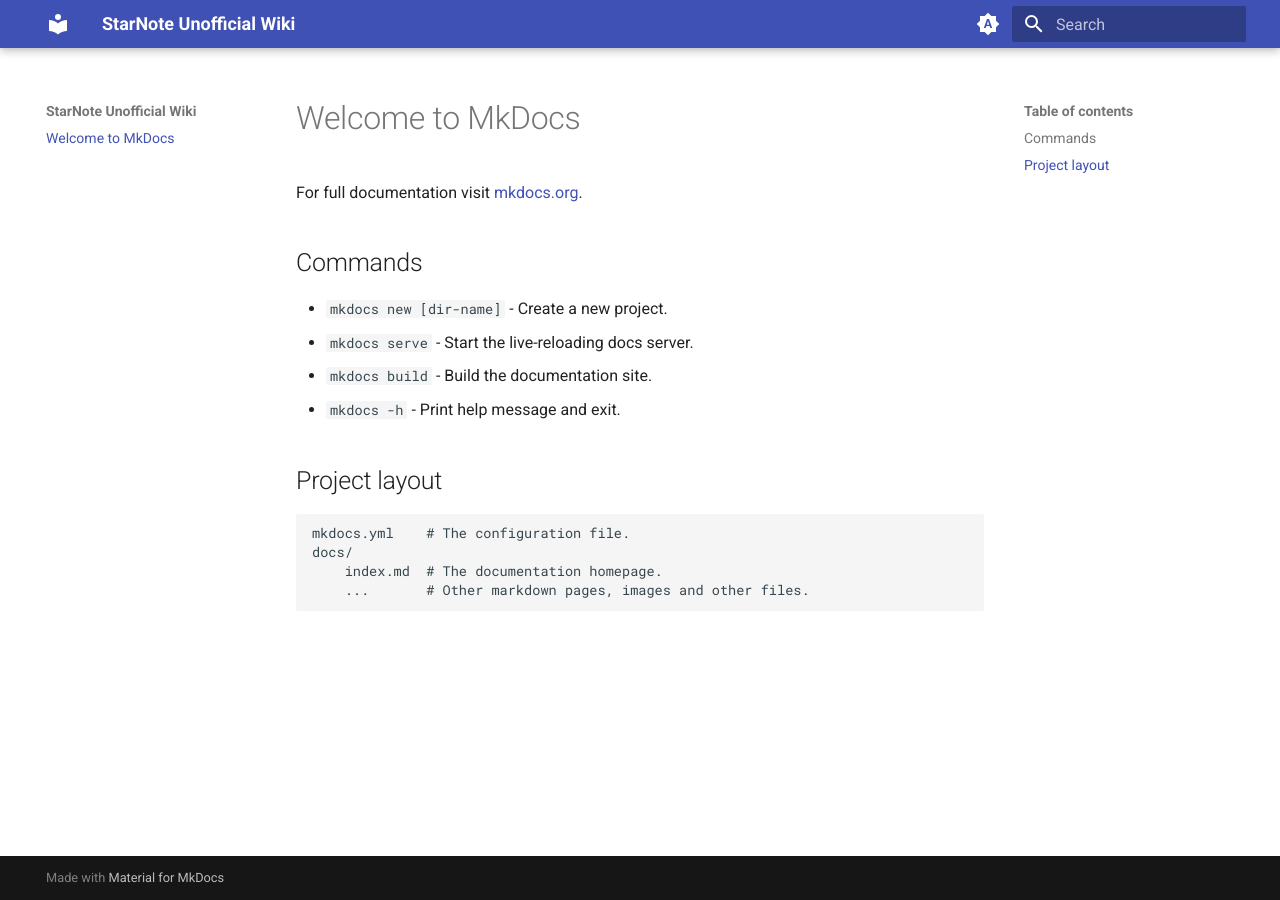
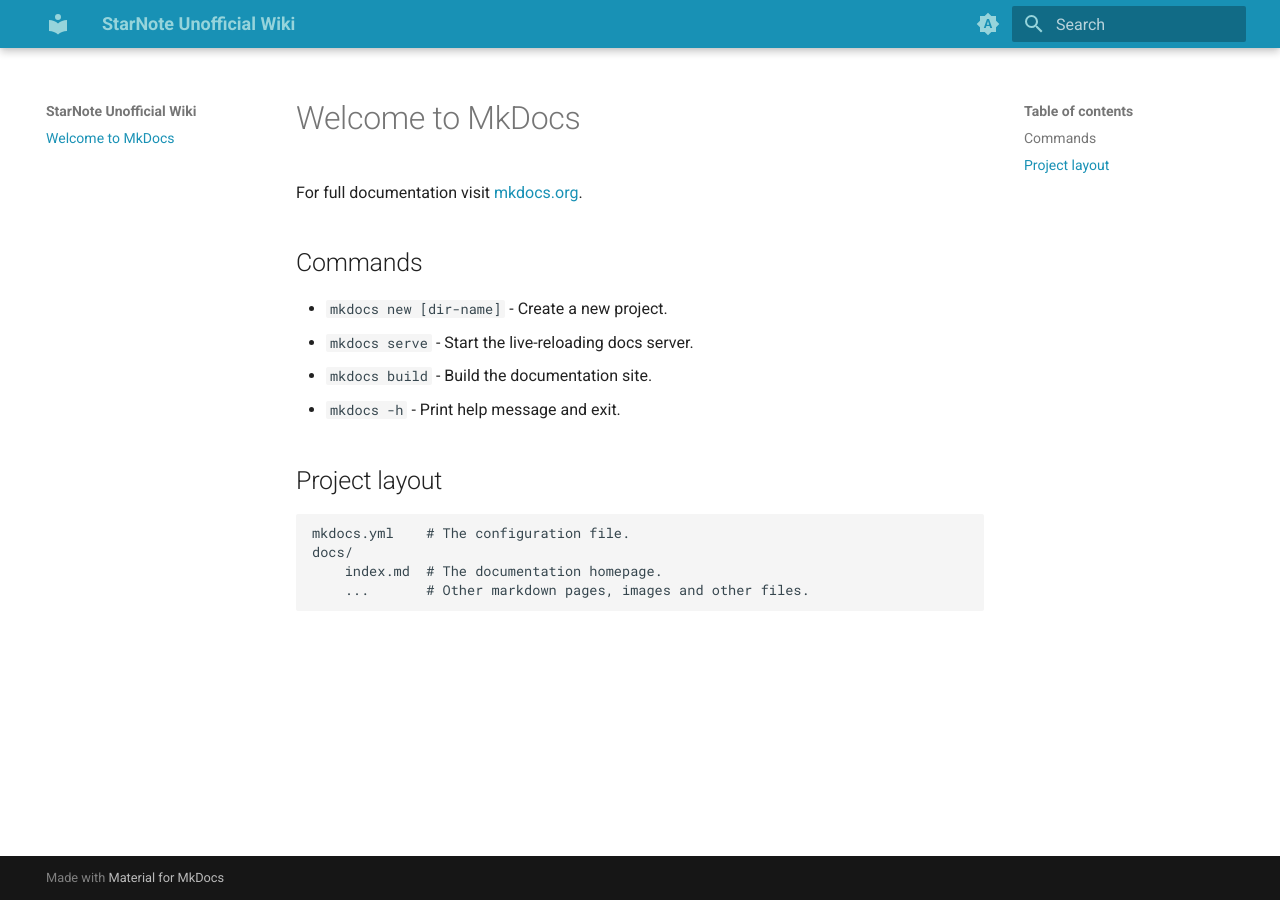
Before and after one commit to NakoTurtle/StarNote-Unofficial-Wiki, an MkDocs documentation site: the page built from docs/index.md, in a window 1280 px wide. Built offline with MkDocs 1.6.1 and Material for MkDocs 9.7.7, drawn with Linux system fonts in a browser that asks for light colours.

Commit message:
Update extra.css

```diff
--- a/docs/stylesheets/extra.css
+++ b/docs/stylesheets/extra.css
@@ -1,9 +1,9 @@
-[data-md-color-scheme="starlight"] {
+[data-md-color-scheme="default"] {
   --md-primary-fg-color:        #1891B5;
   --md-primary-bg-color:        #96D4DB;
 }
 
-[data-md-color-scheme="stardark"] {
+[data-md-color-scheme="slate"] {
   --md-primary-fg-color:        #1891B5;
   --md-primary-bg-color:        #527386;
 }
```
